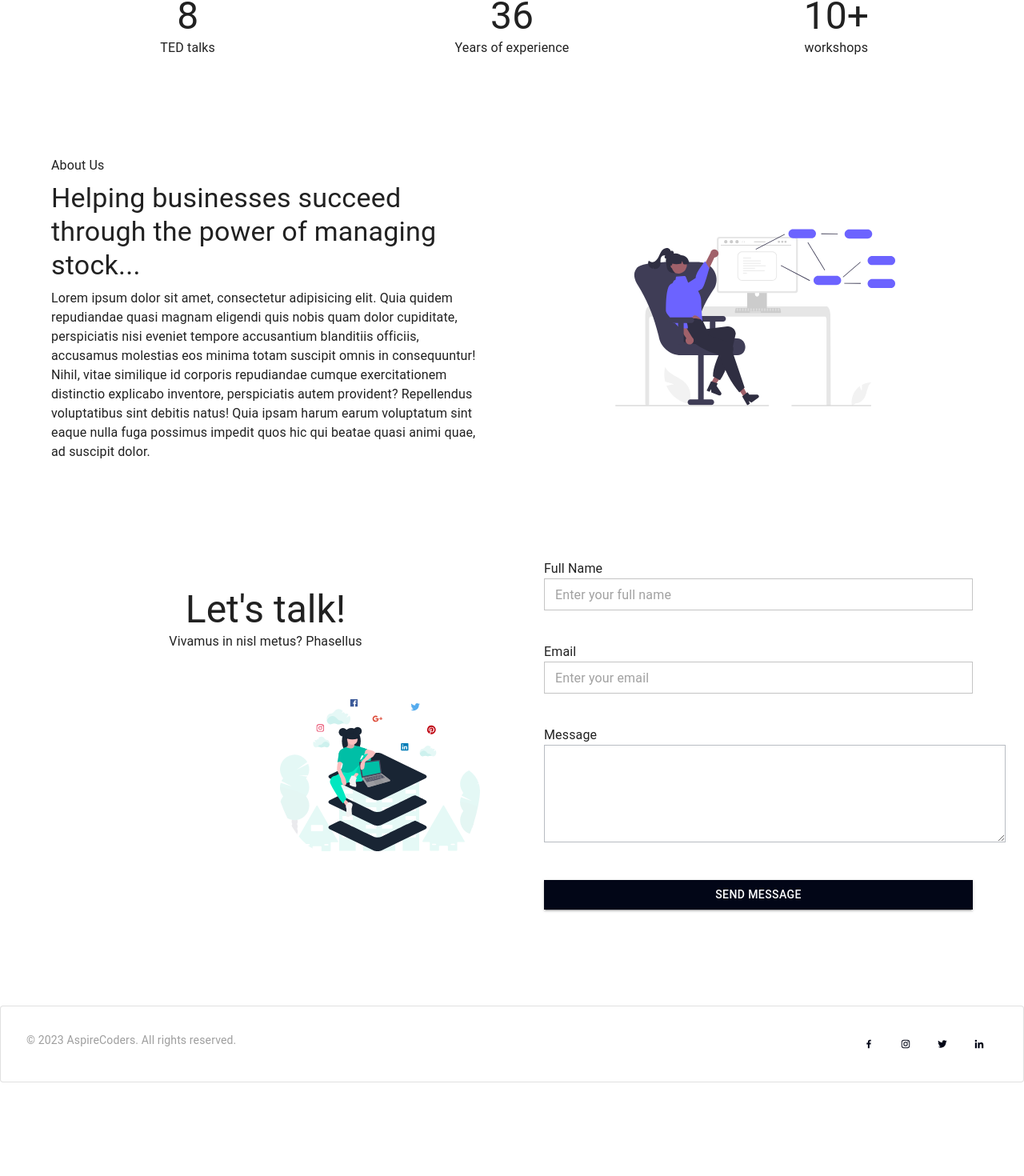
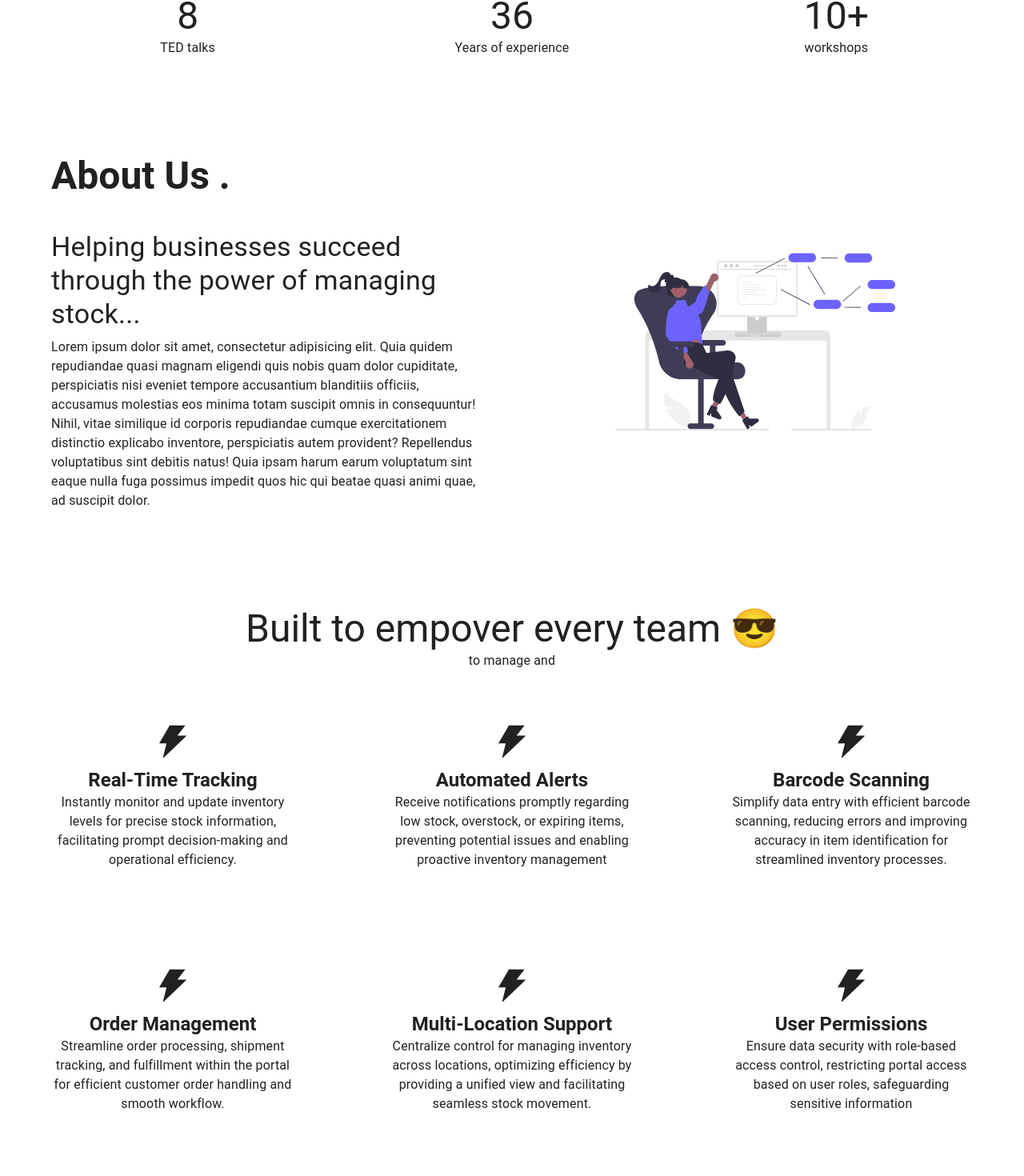
Before and after one commit to Blank-09/instock-web, a React (Vite) app: page / in a window 1280 px wide. Shown: the part 992-2462 px from the top of the page at 80% size. Before the commit the page ends 2345 px from the top, so only its background shows below. Built offline with nearby package versions, Linux system fonts and the light colour scheme.

Commit message:
adding feature

```diff
--- a/src/components/Hero.jsx
+++ b/src/components/Hero.jsx
@@ -11,6 +11,7 @@ import TextField from '@mui/material/TextField'
 import { Link as RouterLink } from 'react-router-dom'
 import ContactImage from '../../public/contactImg.svg'
 import AboutImage from '../../public/aboutImg.svg'
+import { AiFillThunderbolt } from 'react-icons/ai'
 
 const Info = () => {
   return (
@@ -49,9 +50,14 @@ const About = () => {
   return (
     <Container sx={{ mt: 15, mb: 15 }}>
       <Grid container justifyContent="center" alignItems="center" spacing={8}>
-        <Grid item sx={12} md={6}>
-          <Typography variant="body1" sxtextAlign={'center'} sx={{ mb: 1 }}>
-            About Us
+        <Grid item xs={12} md={6}>
+          <Typography
+            variant="h3"
+            textAlign="star0t"
+            sx={{ mb: 5 }}
+            fontWeight={'bold'}
+          >
+            About Us .
           </Typography>
           <Typography variant="h4">
             Helping businesses succeed through the power of managing stock...
@@ -68,7 +74,7 @@ const About = () => {
             hic qui beatae quasi animi quae, ad suscipit dolor.
           </Typography>
         </Grid>
-        <Grid item sx={12} md={6} textAlign={'center'}>
+        <Grid item xs={12} md={6} textAlign={'center'}>
           <img
             src={AboutImage}
             style={{ width: '350px', height: '350px', marginTop: '30px' }}
@@ -89,21 +95,23 @@ const ContactForm = () => {
           justifyContent="center"
           alignItems="center"
         >
-          <Grid item sx={12} md={6} textAlign={'center'}>
+          <Grid item lg={12}>
             <div>
               <Typography variant="h3">Let's talk!</Typography>
               <Typography variant="p" sx={{ mt: 3 }}>
                 Vivamus in nisl metus? Phasellus
               </Typography>
             </div>
-            <Grid textAlign={'end'}>
+          </Grid>
+          <Grid item xs={12} md={6} textAlign={'center'}>
+            <Box>
               <img
                 src={ContactImage}
-                style={{ width: '250px', height: '250px', marginTop: '30px' }}
+                style={{ width: '450px', height: '450px', marginTop: '30px' }}
               />
-            </Grid>
+            </Box>
           </Grid>
-          <Grid item sx={12} md={6} maxWidth="sm">
+          <Grid item xs={12} md={6} maxWidth="sm">
             <Grid item xs={12}>
               <Typography variant="body1">Full Name</Typography>
               <TextField
@@ -112,11 +120,6 @@ const ContactForm = () => {
                 size="small"
                 fullWidth
                 variant="outlined"
-                InputProps={{
-                  style: {
-                    borderRadius: '0px',
-                  },
-                }}
                 style={{ maxWidth: '100%' }}
               />
             </Grid>
@@ -128,39 +131,97 @@ const ContactForm = () => {
                 size="small"
                 fullWidth
                 variant="outlined"
-                InputProps={{
-                  style: {
-                    borderRadius: '0px',
-                  },
-                }}
               />
             </Grid>
             <Grid item xs={12} marginTop={5}>
               <Typography variant="body1">Message</Typography>
-              <textarea
+              <TextField
+                multiline
                 id="outlined-basic"
                 size="small"
                 fullWidth
                 variant="outlined"
+                placeholder="Type your message"
                 style={{ borderColor: '#b8bcc2' }}
-                cols={70}
-                rows={8}
-                InputProps={{
-                  style: {
-                    borderRadius: '0px',
-                  },
-                }}
+                rows={4}
               />
             </Grid>
             <Grid item xs={12} marginTop={5}>
-              <Button
-                variant="contained"
-                style={{ borderRadius: '0px', width: '100%' }}
-              >
+              <Button variant="contained" fullWidth>
                 Send Message
               </Button>
             </Grid>
           </Grid>
+        </Grid>
+      </Container>
+    </>
+  )
+}
+
+const featureArray = [
+  {
+    icon: AiFillThunderbolt,
+    title: 'Real-Time Tracking',
+    description:
+      'Instantly monitor and update inventory levels for precise stock information, facilitating prompt decision-making and operational efficiency.',
+  },
+  {
+    icon: AiFillThunderbolt,
+    title: 'Automated Alerts',
+    description:
+      'Receive notifications promptly regarding low stock, overstock, or expiring items, preventing potential issues and enabling proactive inventory management',
+  },
+  {
+    icon: AiFillThunderbolt,
+    title: 'Barcode Scanning',
+    description:
+      'Simplify data entry with efficient barcode scanning, reducing errors and improving accuracy in item identification for streamlined inventory processes.',
+  },
+  {
+    icon: AiFillThunderbolt,
+    title: 'Order Management',
+    description:
+      'Streamline order processing, shipment tracking, and fulfillment within the portal for efficient customer order handling and smooth workflow.',
+  },
+  {
+    icon: AiFillThunderbolt,
+    title: 'Multi-Location Support',
+    description:
+      'Centralize control for managing inventory across locations, optimizing efficiency by providing a unified view and facilitating seamless stock movement.',
+  },
+  {
+    icon: AiFillThunderbolt,
+    title: 'User Permissions',
+    description:
+      'Ensure data security with role-based access control, restricting portal access based on user roles, safeguarding sensitive information',
+  },
+]
+
+const Feature = () => {
+  return (
+    <>
+      <Container sx={{ mt: 15, mb: 15 }}>
+        <Typography variant="h3" textAlign={'center'}>
+          Built to empover every team 😎
+        </Typography>
+        <Typography variant="body1" textAlign={'center'} marginBottom={8}>
+          to manage and
+        </Typography>
+        <Grid
+          container
+          justifyContent="center"
+          alignItems="center"
+          spacing={15}
+        >
+          {featureArray.map((pts, i) => (
+            <Grid key={i} item xs={12} md={6} lg={4} textAlign={'center'}>
+              <pts.icon style={{ width: '50px', height: '50px' }} />
+              <Typography variant="h5" fontWeight={'bold'}>
+                {pts.title}
+              </Typography>
+              <Typography variant="body1">{pts.description}</Typography>
+            </Grid>
+          ))}
         </Grid>
       </Container>
     </>
@@ -240,6 +301,7 @@ const Hero = () => {
       </Box>
       <Info />
       <About />
+      <Feature />
       <ContactForm />
     </>
   )
```
